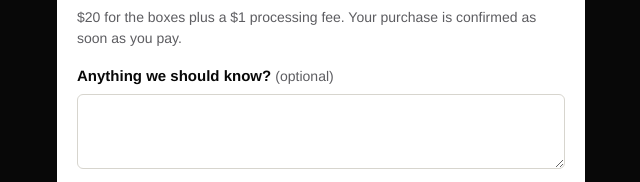
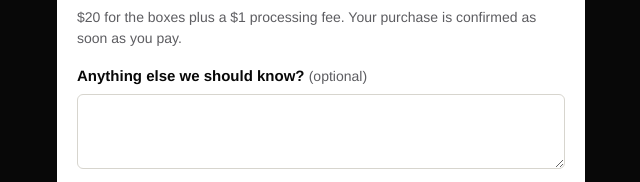
Before and after one commit to boxoprofundo/hammers, a plain HTML site: page index.html in a window 1280 px wide. Shown: the part 1170-1352 px from the top of the page, 319-959 px from the left. Drawn offline with nearby package versions, Linux system fonts and the light colour scheme; no server answers.

Commit message:
Notes label: Anything else we should know?
Co-Authored-By: Claude Opus 5.5 <noreply@anthropic.com>
Claude-Session: https://claude.ai/code/session_017ni554VETL8LNm6U5hSHAg

```diff
--- a/index.html
+++ b/index.html
@@ -244,7 +244,7 @@
         </fieldset>
 
         <div class="field">
-          <label for="notes">Anything we should know? <span class="hint">(optional)</span></label>
+          <label for="notes">Anything else we should know? <span class="hint">(optional)</span></label>
           <textarea id="notes" name="notes" maxlength="300"></textarea>
         </div>
 
```
Also changed, not shown: preview.html (+1 -1 lines).
